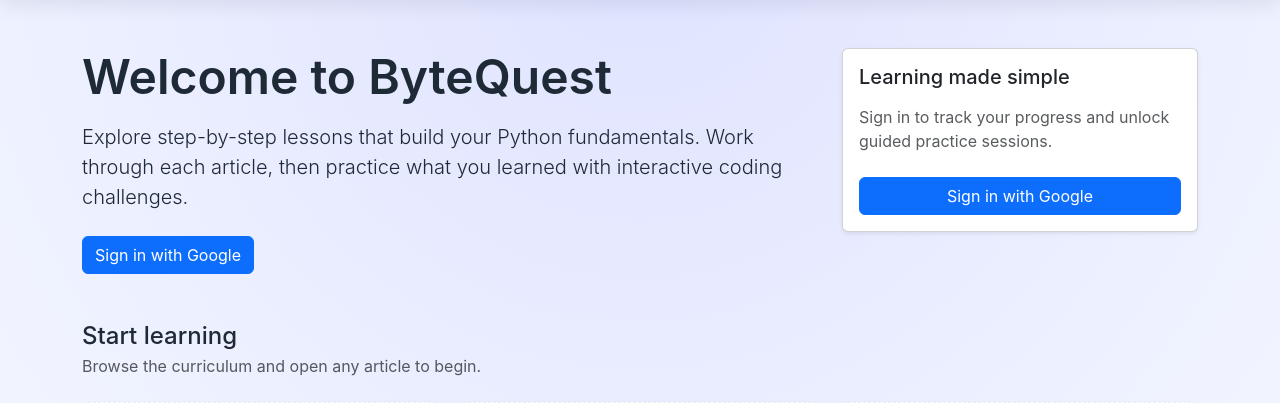
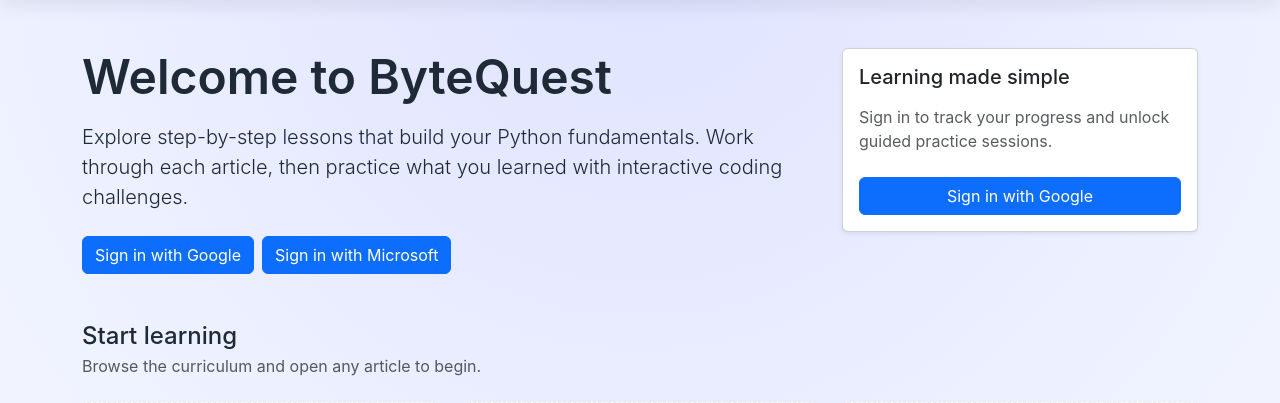
Before and after one commit to dacer521/ByteQuest, a Flask app: page / in a window 1280 px wide. Shown: the part 57-460 px from the top of the page. Run offline with Flask 3, Linux system fonts and the light colour scheme.

Commit message:
Microsoft implementation test

```diff
--- a/app.py
+++ b/app.py
@@ -12,6 +12,7 @@
 load_dotenv() # loads the .env file so os.getenv can find the variables
 import codeEvaluator
 import json
+import msal
 
 # Internal imports
 from db import init_db_command, get_db
@@ -235,6 +236,12 @@
 GOOGLE_CLIENT_SECRET = os.getenv("GOOGLE_CLIENT_SECRET", None)
 GOOGLE_DISCOVERY_URL = "https://accounts.google.com/.well-known/openid-configuration"
 
+# Microsoft OAuth Configuration
+MICROSOFT_CLIENT_ID = os.getenv("MICROSOFT_CLIENT_ID", None)
+MICROSOFT_CLIENT_SECRET = os.getenv("MICROSOFT_CLIENT_SECRET", None)
+MICROSOFT_TENANT_ID = os.getenv("MICROSOFT_TENANT_ID", "common")  # Use "common" for multi-tenant
+MICROSOFT_AUTHORITY_URL = f"https://login.microsoftonline.com/{MICROSOFT_TENANT_ID}"
+
 def create_app(test_config=None):
     # Create and configure the app
     app = Flask(__name__, instance_relative_config=True)
@@ -368,6 +375,77 @@
         login_user(user)
         return redirect(url_for("index"))
 
+    # Microsoft Authentication Routes
+    @app.route("/loginmicrosoft")
+    def loginmicrosoft():
+        session = request.session = requests.Session()
+        ms_auth = msal.PublicClientApplication(
+            MICROSOFT_CLIENT_ID,
+            authority=MICROSOFT_AUTHORITY_URL
+        )
+        auth_url = ms_auth.get_authorization_request_url(
+            scopes=["User.Read"],
+            redirect_uri=request.base_url + "callback"
+        )
+        return redirect(auth_url)
+
+    @app.route("/loginmicrosoft/callback")
+    def microsoft_callback():
+        code = request.args.get("code")
+        if not code:
+            return "Authorization code not found", 400
+
+        ms_auth = msal.PublicClientApplication(
+            MICROSOFT_CLIENT_ID,
+            authority=MICROSOFT_AUTHORITY_URL
+        )
+
+        try:
+            token_response = ms_auth.acquire_token_by_authorization_code(
+                code,
+                scopes=["User.Read"],
+                redirect_uri=request.base_url
+            )
+        except Exception as e:
+            return f"Error acquiring token: {str(e)}", 400
+
+        if "error" in token_response:
+            return f"Error: {token_response['error']}", 400
+
+        # Get user info from Microsoft Graph
+        access_token = token_response["access_token"]
+        headers = {"Authorization": f"Bearer {access_token}"}
+
+        try:
+            userinfo_response = requests.get(
+                "https://graph.microsoft.com/v1.0/me",
+                headers=headers
+            )
+            user_info = userinfo_response.json()
+        except Exception as e:
+            return f"Error fetching user info: {str(e)}", 400
+
+        # Extract user information
+        unique_id = user_info.get("id")
+        users_email = user_info.get("mail") or user_info.get("userPrincipalName")
+        users_name = user_info.get("displayName") or user_info.get("givenName", "User")
+        picture = None  # Microsoft doesn't provide picture in basic User.Read scope
+
+        if not unique_id or not users_email:
+            return "Unable to get user information from Microsoft", 400
+
+        # Add "microsoft_" prefix to avoid conflicts with Google IDs
+        unique_id = f"microsoft_{unique_id}"
+
+        # Create or retrieve user
+        user = User(id_=unique_id, name=users_name, email=users_email, profile_pic=picture)
+        if not User.get(unique_id):
+            User.create(unique_id, users_name, users_email, picture)
+
+        # Log user in
+        login_user(user)
+        return redirect(url_for("index"))
+
     @app.route('/home')
     @login_required
     def hello():
--- a/templates/index.html
+++ b/templates/index.html
@@ -26,6 +26,7 @@
                 <a class="btn btn-outline-secondary" href="{{ url_for('logout') }}">Sign out</a>
                 {% else %}
                 <a class="btn btn-primary" href="{{ url_for('logingoogle') }}">Sign in with Google</a>
+                <a class="btn btn-primary" href="{{ url_for('loginmicrosoft') }}">Sign in with Microsoft</a>
                 {% endif %}
             </div>
         </div>
```
